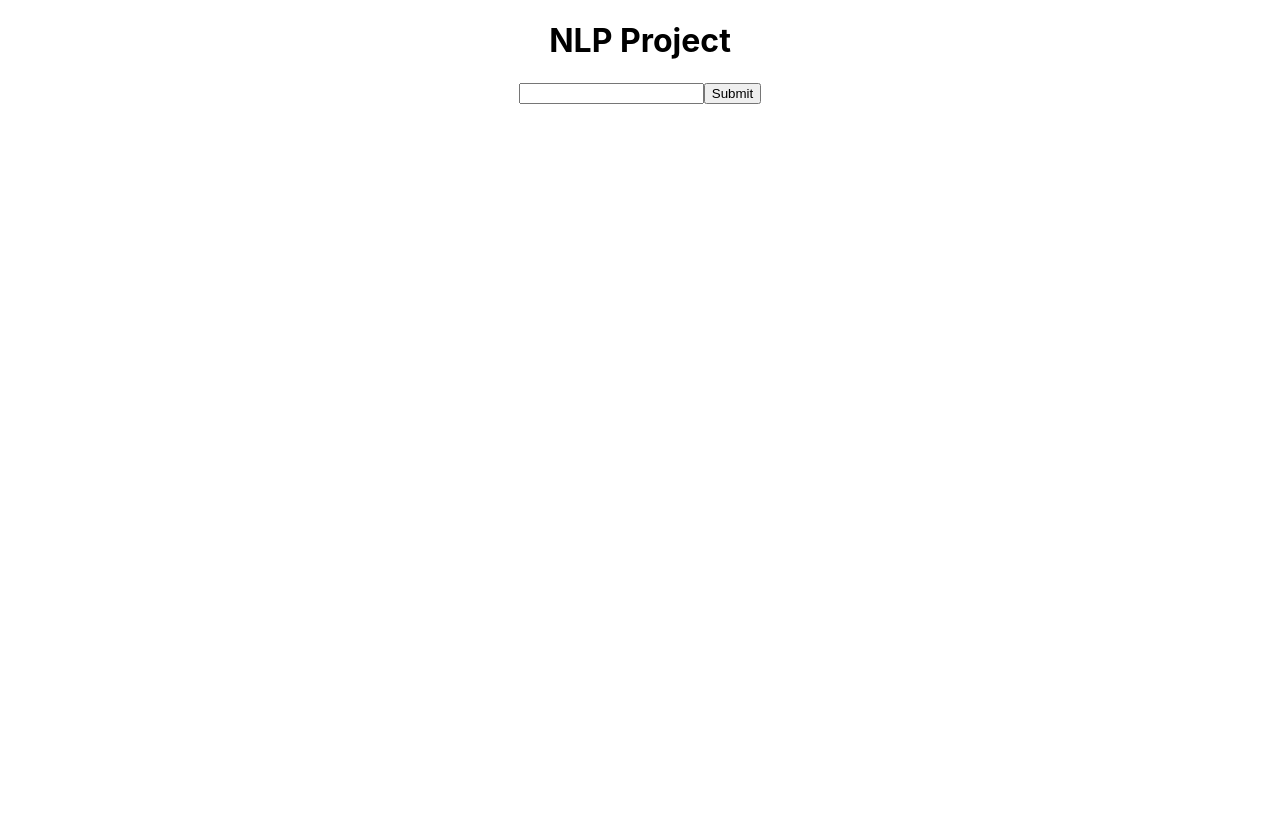
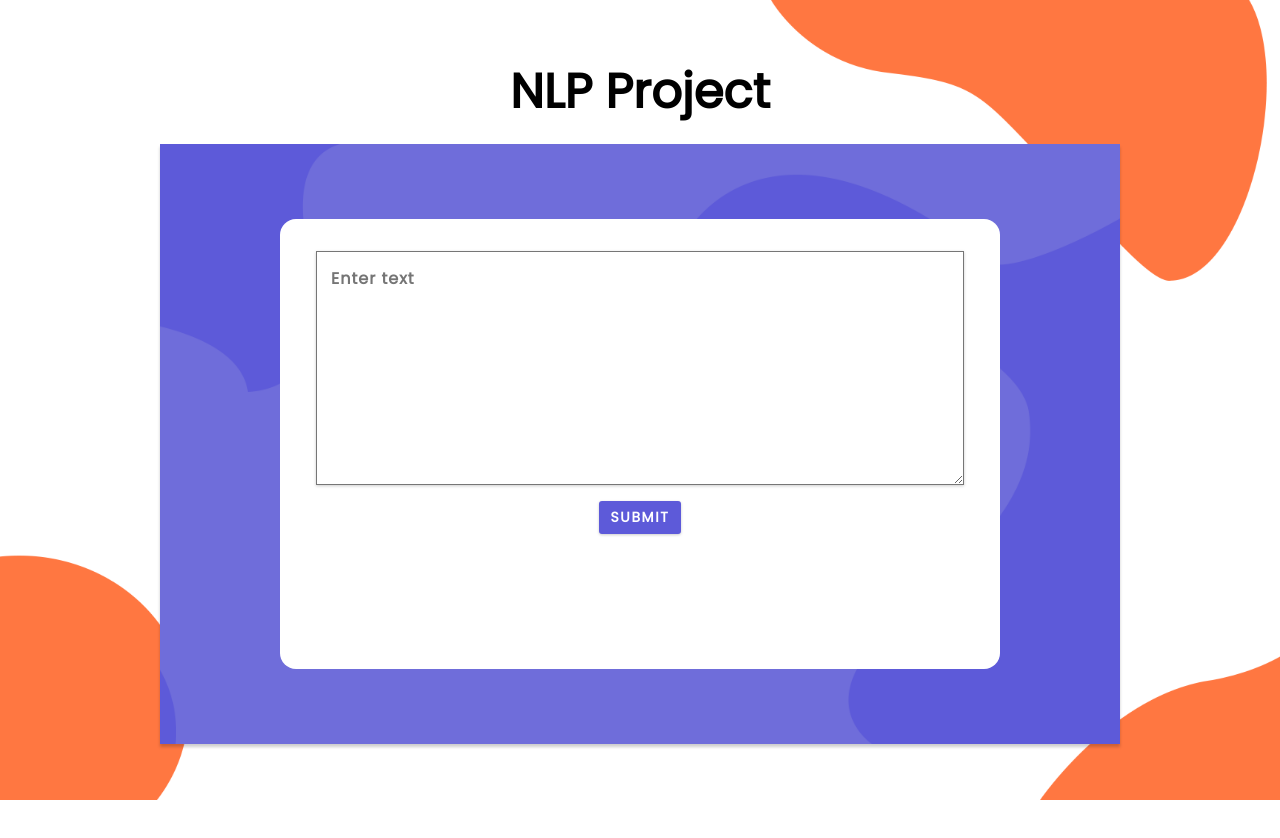
Before and after one commit to Shiv10/nlp-project, a React (Create React App) app in the folder Frontend/nlp-frontend/: page / in a window 1280 px wide. Shown: the top 838 px of the page. Before the commit the page ends 800 px from the top, so only its background shows below. Built offline with nearby package versions, Linux system fonts and the light colour scheme.

Commit message:
feat: Styled the front-end

```diff
--- a/Frontend/nlp-frontend/src/App.css
+++ b/Frontend/nlp-frontend/src/App.css
@@ -1,38 +1,90 @@
+@import url("https://fonts.googleapis.com/css2?family=Poppins&display=swap");
+* {
+	font-family: "Poppins", sans-serif;
+	padding: 0;
+	margin: 0;
+	box-sizing: border-box;
+	text-decoration: none;
+}
+div {
+	width: 100%;
+	height: 100%;
+}
+body,
+html {
+	height: 100vh;
+	background: #ffff url("./static/imgs/main_bg.png") no-repeat center;
+	background-size: cover;
+}
 .App {
-  text-align: center;
+	height: 100vh;
+	display: flex;
+	justify-content: center;
+	align-items: center;
+	flex-direction: column;
 }
-
-.App-logo {
-  height: 40vmin;
-  pointer-events: none;
+.form_bg {
+	width: 75%;
+	height: 75%;
+	background: #ffff url("./static/imgs/second_bg.png") no-repeat center;
+	background-size: cover;
+	display: flex;
+	justify-content: center;
+	align-items: center;
+	box-shadow: 0 3px 3px rgba(0, 0, 0, 0.2);
 }
-
-@media (prefers-reduced-motion: no-preference) {
-  .App-logo {
-    animation: App-logo-spin infinite 20s linear;
-  }
+.form-container {
+	width: 75%;
+	height: 75%;
+	background-color: white;
+	border-radius: 1rem;
 }
-
-.App-header {
-  background-color: #282c34;
-  min-height: 100vh;
-  display: flex;
-  flex-direction: column;
-  align-items: center;
-  justify-content: center;
-  font-size: calc(10px + 2vmin);
-  color: white;
+h1 {
+	text-align: center;
+	margin-bottom: 1rem;
+	font-size: 3rem;
 }
-
-.App-link {
-  color: #61dafb;
+.form {
+	display: flex;
+	flex-direction: column;
+	justify-content: flex-start;
+	align-items: center;
+	width: 100%;
+	height: 80%;
+	gap: 1rem;
 }
-
-@keyframes App-logo-spin {
-  from {
-    transform: rotate(0deg);
-  }
-  to {
-    transform: rotate(360deg);
-  }
+.inp {
+	display: block;
+	width: 90%;
+	height: 65%;
+	font-weight: 600;
+	padding: 0.875rem;
+	margin-top: 2rem;
+	font-size: 1rem;
+	letter-spacing: 1px;
+	box-shadow: 0 1px 3px rgba(0, 0, 0, 0.2);
 }
+.btn {
+	display: block;
+	text-align: center;
+	text-transform: uppercase;
+	background: #5d5ad9;
+	color: #ffff;
+	padding: 0.385rem 0.75rem;
+	letter-spacing: 0.1rem;
+	font-weight: 700;
+	transition: all 0.3s linear;
+	font-size: 0.875rem;
+	border: none;
+	border-radius: 3px;
+	cursor: pointer;
+	box-shadow: 0 1px 3px rgba(0, 0, 0, 0.2);
+}
+.btn:hover {
+	background-color: #6f6dda;
+}
+.res {
+	font-size: 1.5rem;
+	text-align: center;
+	font-weight: 600;
+}
--- a/Frontend/nlp-frontend/src/App.js
+++ b/Frontend/nlp-frontend/src/App.js
@@ -1,13 +1,17 @@
-import './App.css';
-import Form from './Components/Form';
+import "./App.css";
+import Form from "./Components/Form";
 
 function App() {
-  return (
-    <div className="App">
-      <h1>NLP Project</h1>
-      <Form/>
-    </div>
-  );
+	return (
+		<div className="App">
+			<h1>NLP Project</h1>
+			<div className="form_bg">
+				<div className="form-container">
+					<Form />
+				</div>
+			</div>
+		</div>
+	);
 }
 
 export default App;
--- a/Frontend/nlp-frontend/src/Components/Form.js
+++ b/Frontend/nlp-frontend/src/Components/Form.js
@@ -1,7 +1,7 @@
-import React, { useRef, useState } from 'react'
+import React, { useRef, useState } from "react";
 
 function Form() {
-    const textRef =  useRef();
+	const textRef = useRef();
 	const [resp, setResp] = useState("");
 	const [disabled, setDisabled] = useState(false);
 	const handleSubmit = async (e) => {
@@ -9,28 +9,31 @@ function Form() {
 		setDisabled(true);
 		setResp("");
 		const d = {
-            text: textRef.current.value
-        }
+			text: textRef.current.value,
+		};
 		const requestOptions = {
-            method: 'POST',
-            headers: { 'Content-Type': 'application/json' },
-            body: JSON.stringify(d)
+			method: "POST",
+			headers: { "Content-Type": "application/json" },
+			body: JSON.stringify(d),
 		};
-        let res = await fetch('http://localhost:3001/predict', requestOptions);
+		let res = await fetch("http://localhost:3001/predict", requestOptions);
 		res = await res.text();
 		setResp(res);
 		setDisabled(false);
-    }
+	};
 	return (
 		<div>
-            <form onSubmit={handleSubmit}>
-                <input type="text" ref={textRef}/>
-                <button type="submit" disabled={disabled}>Submit</button>
+			<form onSubmit={handleSubmit} className="form">
+				<textarea className="inp" ref={textRef} placeholder="Enter text" />
+				{/* <input className="inp" type="" ref={textRef} />
+				<br /> */}
+				<button className="btn" type="submit" disabled={disabled}>
+					Submit
+				</button>
 			</form>
-            <br/>
-            <h3>{resp}</h3>
+			<div className="res">{resp}</div>
 		</div>
-    )
+	);
 }
 
-export default Form
+export default Form;
--- a/Frontend/nlp-frontend/src/index.css
+++ /dev/null
@@ -1,13 +0,0 @@
-body {
-  margin: 0;
-  font-family: -apple-system, BlinkMacSystemFont, 'Segoe UI', 'Roboto', 'Oxygen',
-    'Ubuntu', 'Cantarell', 'Fira Sans', 'Droid Sans', 'Helvetica Neue',
-    sans-serif;
-  -webkit-font-smoothing: antialiased;
-  -moz-osx-font-smoothing: grayscale;
-}
-
-code {
-  font-family: source-code-pro, Menlo, Monaco, Consolas, 'Courier New',
-    monospace;
-}
```
Also changed, not shown: Frontend/nlp-frontend/src/index.js (+8 -9 lines), Frontend/nlp-frontend/src/static/imgs/main_bg.png (added), Frontend/nlp-frontend/src/static/imgs/second_bg.png (added). Lines whose indentation alone changed are shown as unchanged.
